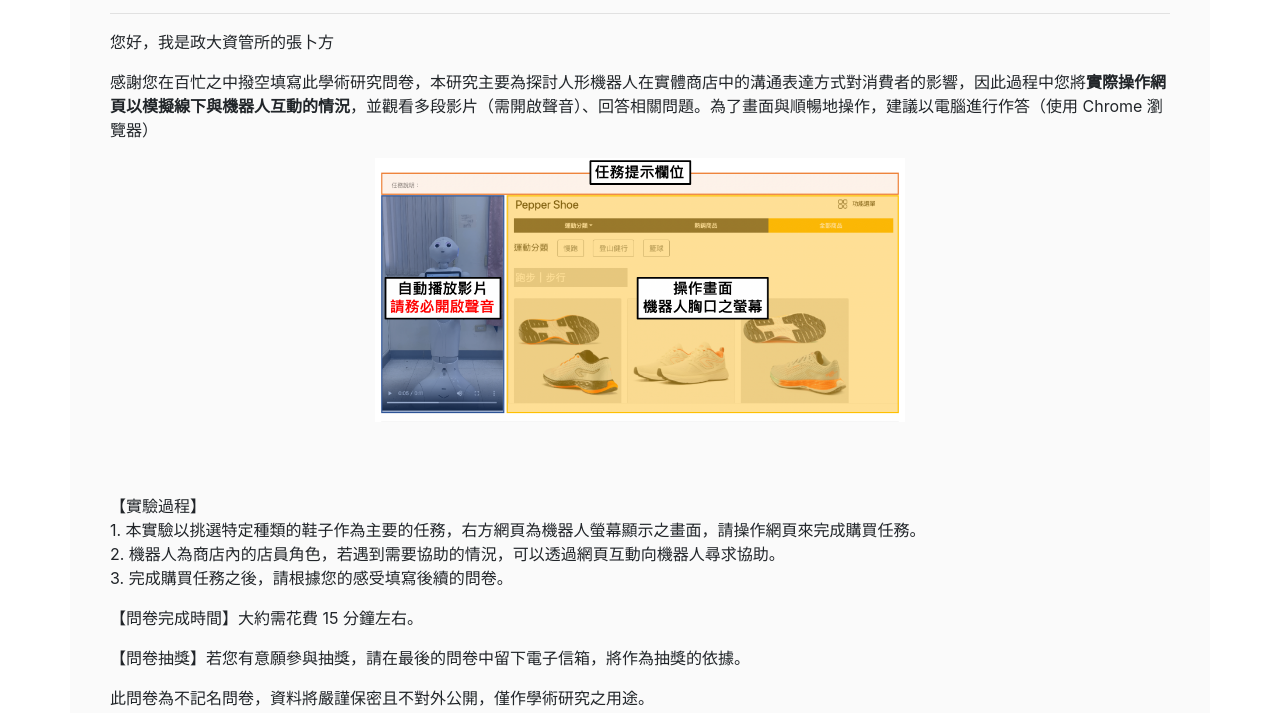
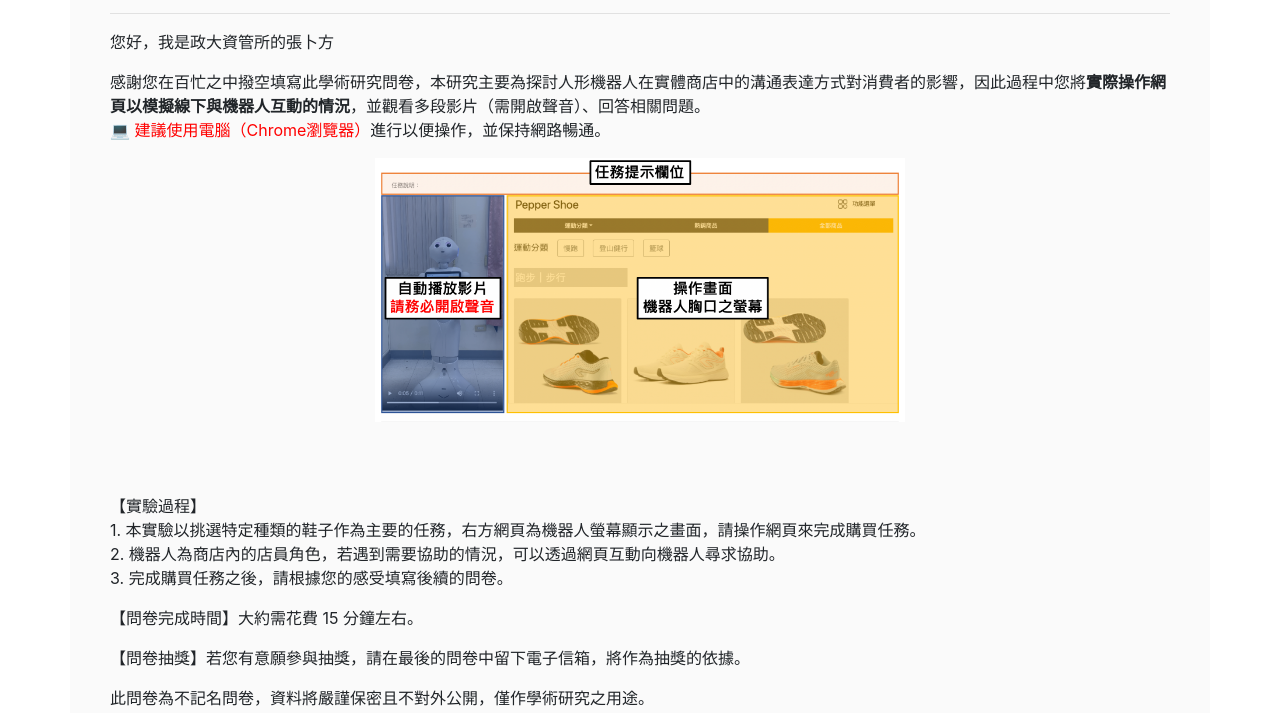
Before and after one commit to Vivian97730/Online-experiment, a plain HTML site: page index.html in a window 1280 px wide. Shown: the part 87-800 px from the top of the page. Drawn offline with nearby package versions, Linux system fonts and the light colour scheme.

Commit message:
modified

```diff
--- a/index.html
+++ b/index.html
@@ -35,7 +35,8 @@
       <hr>
       <p>您好，我是政大資管所的張卜方</p>
       <p>
-        感謝您在百忙之中撥空填寫此學術研究問卷，本研究主要為探討人形機器人在實體商店中的溝通表達方式對消費者的影響，因此過程中您將<b>實際操作網頁以模擬線下與機器人互動的情況</b>，並觀看多段影片（需開啟聲音）、回答相關問題。為了畫面與順暢地操作，建議以電腦進行作答（使用 Chrome 瀏覽器）
+        感謝您在百忙之中撥空填寫此學術研究問卷，本研究主要為探討人形機器人在實體商店中的溝通表達方式對消費者的影響，因此過程中您將<b>實際操作網頁以模擬線下與機器人互動的情況</b>，並觀看多段影片（需開啟聲音）、回答相關問題。<br>
+        <span style="color: red;">💻 建議使用電腦（Chrome瀏覽器）</span>進行以便操作，並保持網路暢通。
       </p>
       <div style="text-align: center;">
         <img src="img/instruction_main.png" width="50%">
```
Also changed, not shown: condition_3/lostSize.html (+1 -1 lines).
